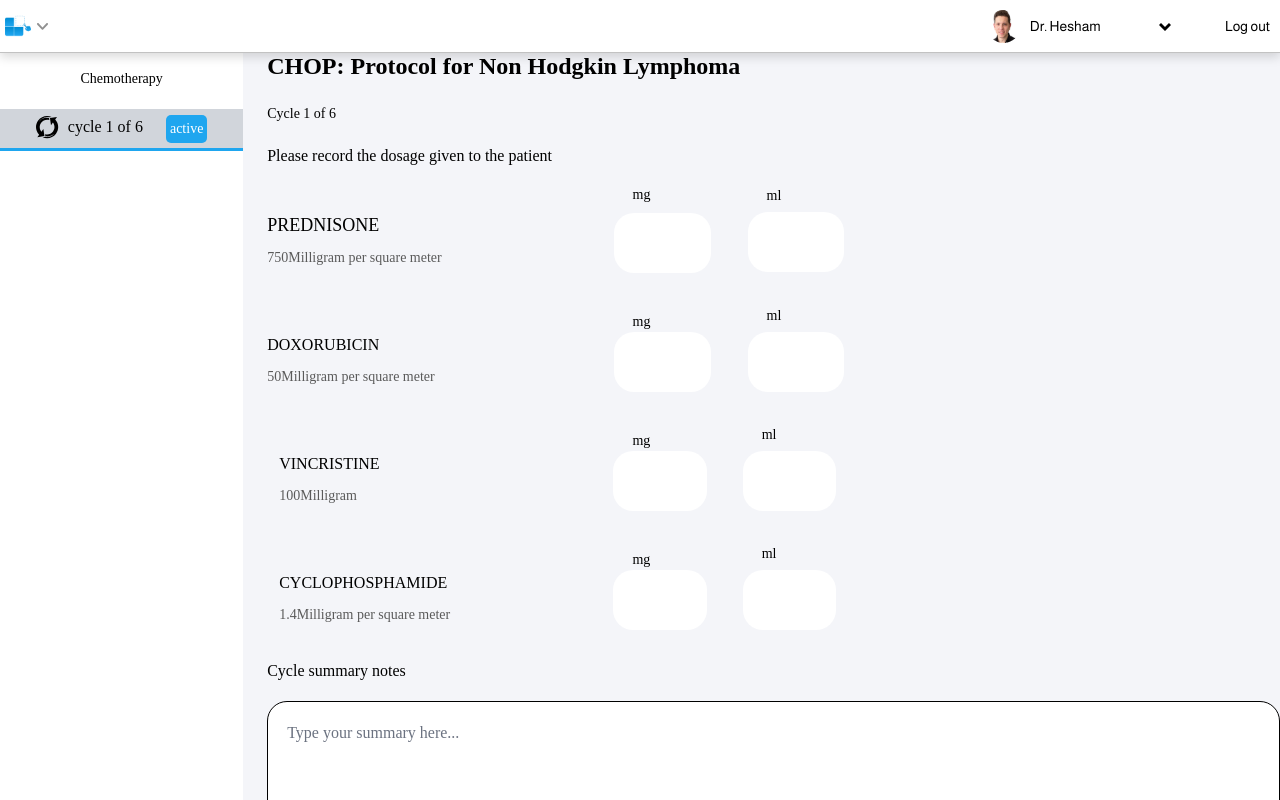
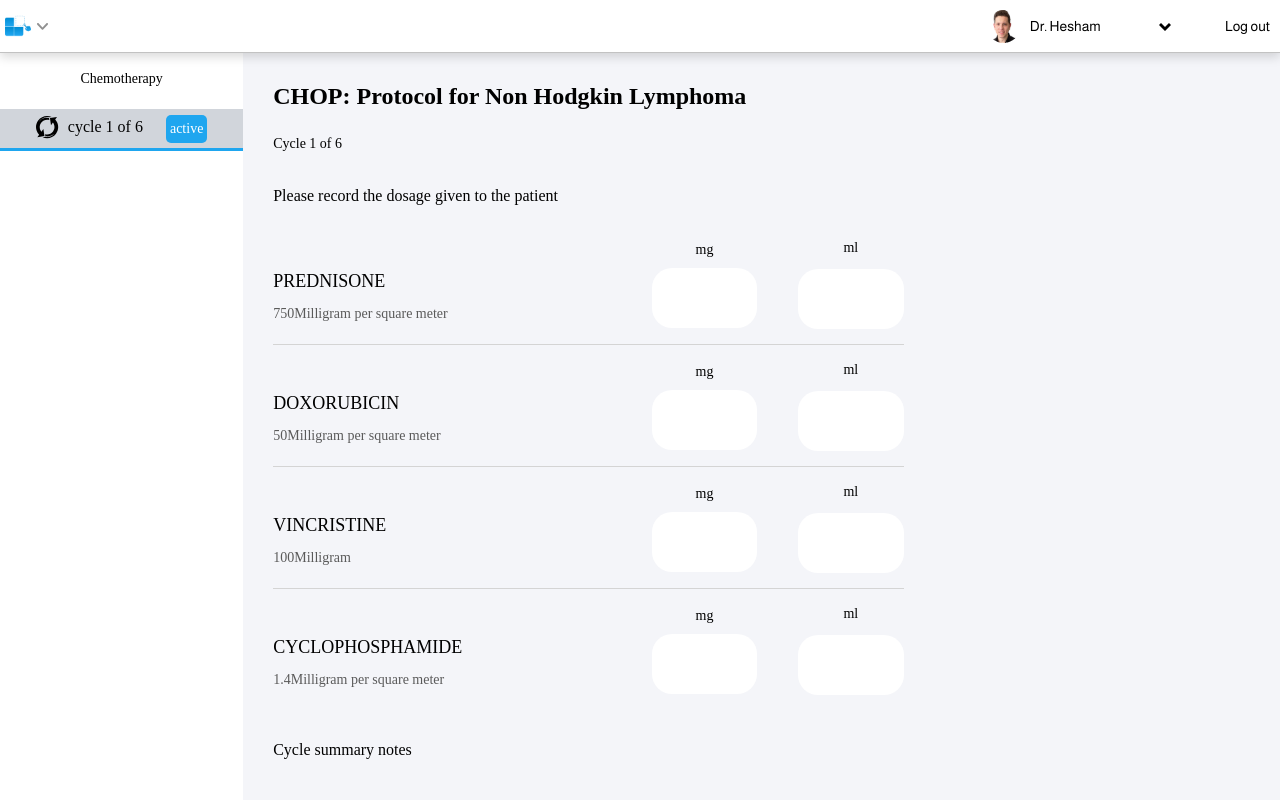
Before and after one commit to m-emadeddin/chemotherapy-management-system, a React (Create React App) app: page /document in a window 1280 px wide. Shown: the top 800 px of the page. Built offline with nearby package versions, Linux system fonts and the light colour scheme.

Commit message:
Restructure the layout of the document page

```diff
--- a/src/pages/Document/index.jsx
+++ b/src/pages/Document/index.jsx
@@ -19,160 +19,168 @@ export default function DocumentPage() {
       {/* main content section */}
       <div className="flex w-full flex-col bg-gray-100">
         {/* header section */}
-        <div>
         <Header className="fixed w-full top-0 flex items-center justify-center border-b border-solid border-gray-400 bg-white-A700 py-2 shadow-xs" />
-        </div>
-        <div className="pt-[50px] flex w-[100%] items-stretch gap-6 md:w-full md:flex-col md:p-5">
+        <div className="pt-[50px] flex w-[100%] items-stretch ">
           {/* treatment overview section */}
-          <div className="flex w-[19%] flex-col items-start gap-5 bg-white-A700 py-[19px] md:w-full">
+          <div className="flex w-[19%] flex-col items-start gap-5 bg-white-A700 py-[19px]">
             <Text size="xs" as="p" className="w-[100%] md:ml-0 text-center">
               Chemotherapy
             </Text>
-
             {/* treatment cycle section */}
             <div className="mb-80 self-stretch pb-[324px] md:pb-5">
               <DocumentChemotherapyCycle />
             </div>
           </div>
-          <div className="flex flex-1 flex-col items-start md:self-stretch">
+          <div className="m-[30px] w-[81%] flex flex-1 flex-col gap-[30px] items-start">
             {/* treatment protocol section */}
-            <div className="flex flex-col items-start gap-[22px]">
+            <div className="flex flex-col gap-[22px]">
               <Heading as="h1">CHOP: Protocol for Non Hodgkin Lymphoma</Heading>
               <Text size="xs" as="p">
                 Cycle 1 of 6
               </Text>
             </div>
-            <Text as="p" className="mt-5 !font-medium">
+            <Text as="p" className=" !font-medium">
               Please record the dosage given to the patient
             </Text>
 
+            <div className="flex flex-col gap-[15px]">
               {/* dosage entry section prednisone */}
-            <div className="mt-[17px] flex w-[57%] flex-col gap-[15px] md:w-full">
-              <div className="flex items-center justify-between gap-5 sm:flex-col">
+              <div className=" flex items-center justify-between gap-5 md:ml-0 md:w-full">
                 <div className="mb-[5px] flex flex-col items-start gap-[9px] self-end">
                   <Text size="md" as="p" className="uppercase">
                     Prednisone
                   </Text>
-                  <Text size="xs" as="p" className="!text-gray-700">
+                  <Text size="xs" as="p" className="text-gray-700">
                     750Milligram per square meter
                   </Text>
                 </div>
                 <div className="flex w-[40%] items-center justify-between gap-5 sm:w-full">
-                  <div className="flex w-[42%] flex-col items-start gap-2">
-                    <Text size="xs" as="p" className="ml-[19px] md:ml-0">
+                  <div className="flex w-[42%] flex-col items-center gap-2">
+                    <Text size="xs" as="p">
                       mg
                     </Text>
-                    <Input shape="round" name="edittext" />
+                    <Input
+                      className="p-1"
+                      shape="round"
+                      name="edittext"
+                      inputProps={{ className: "text-center" }}
+                    />
                   </div>
-                  <div className="flex w-[42%] flex-col items-start gap-[11px]">
-                    <Text
-                      size="xs"
-                      as="p"
-                      className="ml-[19px] h-[15px] w-[15px] md:ml-0"
-                    >
+                  <div className="flex w-[42%] flex-col items-center gap-[11px]">
+                    <Text size="xs" as="p">
                       ml
                     </Text>
-                    <Input shape="round" name="edittext_one" />
+                    <Input
+                      className="p-1 text-center"
+                      shape="round"
+                      name="edittext_one"
+                      inputProps={{ className: "text-center" }}
+                    />
                   </div>
                 </div>
               </div>
-              <div className="h-px bg-blue_gray-100" />
-            </div>
-
-            {/* dosage entry section doxorubicin */}
-            <div className="mt-[17px] flex w-[57%] flex-col gap-[15px] md:w-full">
-              <div className="flex items-center justify-between gap-5 sm:flex-col">
-                <div className="mb-[5px] flex flex-col items-start gap-2.5 self-end">
-                  <Text as="p" className="uppercase">
-                    Doxorubicin
+              <div className="h-px bg-gray-800" />
+              {/* dosage entry section prednisone */}
+              <div className=" flex items-center justify-between gap-5 md:ml-0 md:w-full">
+                <div className="mb-[5px] flex flex-col items-start gap-[9px] self-end">
+                  <Text size="md" as="p" className="uppercase">
+                    DOXORUBICIN
                   </Text>
-                  <Text size="xs" as="p" className="!text-gray-700">
+                  <Text size="xs" as="p" className="text-gray-700">
                     50Milligram per square meter
                   </Text>
                 </div>
                 <div className="flex w-[40%] items-center justify-between gap-5 sm:w-full">
-                  <div className="flex w-[42%] flex-col items-start self-end">
-                    <Text size="xs" as="p" className="ml-[19px] md:ml-0">
+                  <div className="flex w-[42%] flex-col items-center gap-2">
+                    <Text size="xs" as="p">
                       mg
                     </Text>
-                    <Input shape="round" name="edittext_two" />
+                    <Input
+                      shape="round"
+                      name="edittext"
+                      inputProps={{ className: "text-center" }}
+                    />
                   </div>
-                  <div className="flex w-[42%] flex-col items-start gap-[11px]">
-                    <Text
-                      size="xs"
-                      as="p"
-                      className="ml-[19px] h-[15px] w-[15px] md:ml-0"
-                    >
+                  <div className="flex w-[42%] flex-col items-center gap-[11px]">
+                    <Text size="xs" as="p">
                       ml
                     </Text>
-                    <Input shape="round" name="edittext_three" />
+                    <Input
+                      shape="round"
+                      name="edittext_one"
+                      inputProps={{ className: "text-center" }}
+                    />
                   </div>
                 </div>
               </div>
-              <div className="h-px bg-blue_gray-100" />
-            </div>
-
-            {/* dosage entry section vincristine */}
-            <div className="ml-3 mt-[17px] flex w-[55%] items-center justify-between gap-5 md:ml-0 md:w-full">
-              <div className="mb-[5px] flex flex-col items-start gap-2.5 self-end">
-                <Text as="p" className="uppercase">
-                  Vincristine
+              <div className="h-px bg-gray-800" />
+              {/* dosage entry section prednisone */}
+              <div className=" flex items-center justify-between gap-5 md:ml-0 md:w-full">
+                <div className="mb-[5px] flex flex-col items-start gap-[9px] self-end">
+                  <Text size="md" as="p" className="uppercase">
+                    VINCRISTINE
                   </Text>
-                <Text size="xs" as="p" className="!text-gray-700">
+                  <Text size="xs" as="p" className="text-gray-700">
                     100Milligram
                   </Text>
                 </div>
-              <div className="flex w-[40%] items-center justify-between gap-5">
-                <div className="flex w-[42%] flex-col items-start self-end">
-                  <Text size="xs" as="p" className="ml-[19px] md:ml-0">
+                <div className="flex w-[40%] items-center justify-between gap-5 sm:w-full">
+                  <div className="flex w-[42%] flex-col items-center gap-2">
+                    <Text size="xs" as="p">
                       mg
                     </Text>
-                  <Input shape="round" name="edittext_four" />
+                    <Input
+                      shape="round"
+                      name="edittext"
+                      inputProps={{ className: "text-center" }}
+                    />
                   </div>
-                <div className="flex w-[42%] flex-col items-start gap-[11px]">
-                  <Text
-                    size="xs"
-                    as="p"
-                    className="ml-[19px] h-[15px] w-[15px] md:ml-0"
-                  >
+                  <div className="flex w-[42%] flex-col items-center gap-[11px]">
+                    <Text size="xs" as="p">
                       ml
                     </Text>
-                  <Input shape="round" name="edittext_five" />
+                    <Input
+                      shape="round"
+                      name="edittext_one"
+                      inputProps={{ className: "text-center" }}
+                    />
                   </div>
                 </div>
               </div>
-            <div className="mt-[15px] h-px w-[57%] bg-blue_gray-100" />
-
-            {/* dosage entry section cyclophosphamide */}
-            <div className="ml-3 mt-[17px] flex w-[55%] items-center justify-between gap-5 md:ml-0 md:w-full sm:flex-col">
-              <div className="mb-[5px] flex flex-col items-start gap-2.5 self-end">
-                <Text as="p" className="uppercase">
-                  Cyclophosphamide
+              <div className="h-px bg-gray-800" />
+              <div className=" flex items-center justify-between gap-5 md:ml-0 md:w-full">
+                <div className="mb-[5px] flex flex-col items-start gap-[9px] self-end">
+                  <Text size="md" as="p" className="uppercase">
+                    CYCLOPHOSPHAMIDE
                   </Text>
-                <Text size="xs" as="p" className="!text-gray-700">
+                  <Text size="xs" as="p" className="text-gray-700">
                     1.4Milligram per square meter
                   </Text>
                 </div>
                 <div className="flex w-[40%] items-center justify-between gap-5 sm:w-full">
-                <div className="flex w-[42%] flex-col items-start self-end">
-                  <Text size="xs" as="p" className="ml-[19px] md:ml-0">
+                  <div className="flex w-[42%] flex-col items-center gap-2">
+                    <Text size="xs" as="p">
                       mg
                     </Text>
-                  <Input shape="round" name="edittext_six" />
+                    <Input
+                      shape="round"
+                      name="edittext"
+                      inputProps={{ className: "text-center" }}
+                    />
                   </div>
-                <div className="flex w-[42%] flex-col items-start gap-[11px]">
-                  <Text
-                    size="xs"
-                    as="p"
-                    className="ml-[19px] h-[15px] w-[15px] md:ml-0"
-                  >
+                  <div className="flex w-[42%] flex-col items-center gap-[11px]">
+                    <Text size="xs" as="p">
                       ml
                     </Text>
-                  <Input shape="round" name="edittext_seven" />
+                    <Input
+                      shape="round"
+                      name="edittext_one"
+                      inputProps={{ className: "text-center" }}
+                    />
                   </div>
                 </div>
               </div>
-            <div className="mt-[15px] h-px w-[57%] bg-blue_gray-100" />
+            </div>
             <Text as="p" className="mt-[13px] !font-medium">
               Cycle summary notes
             </Text>
```
Also changed, not shown: src/pages/Documentchemotherapy/index.jsx (+3 -4 lines). Lines whose indentation alone changed are shown as unchanged.
